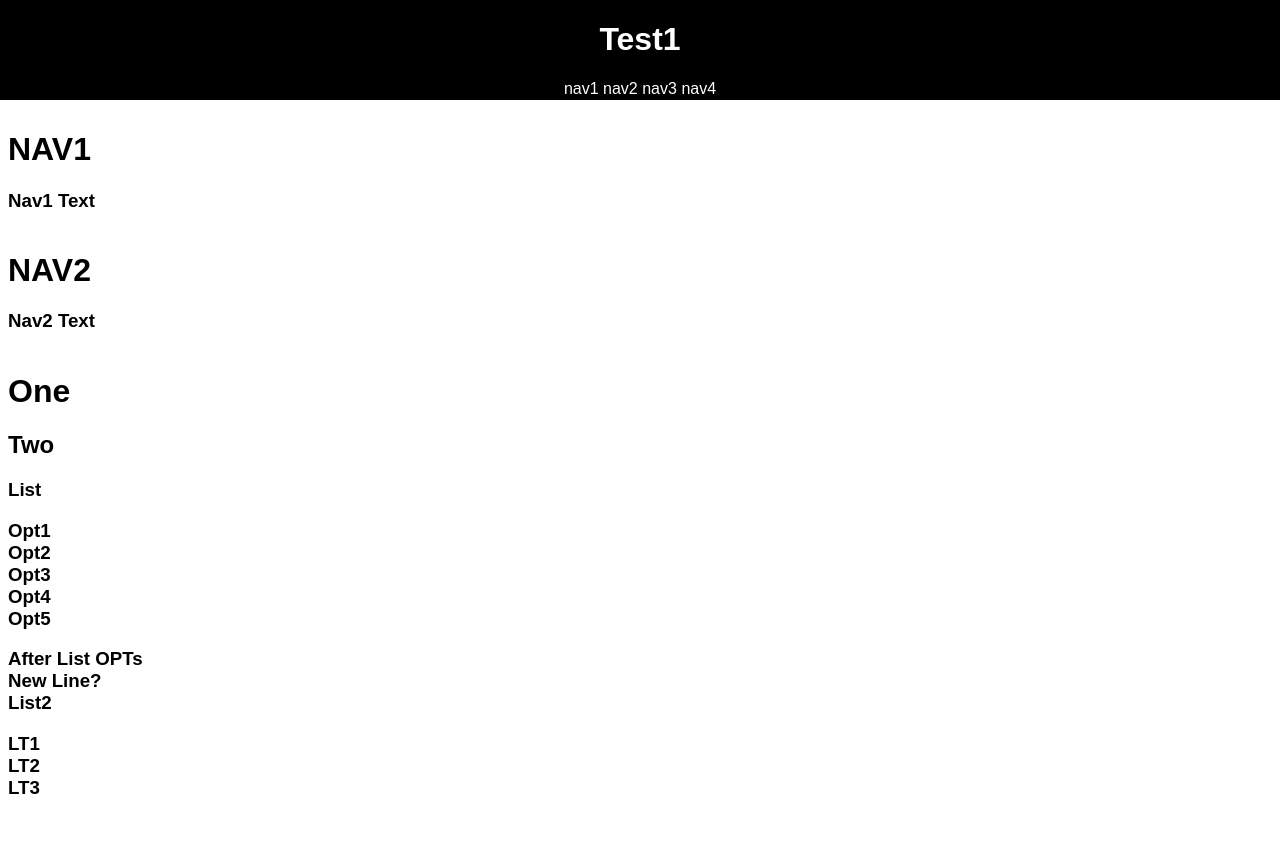
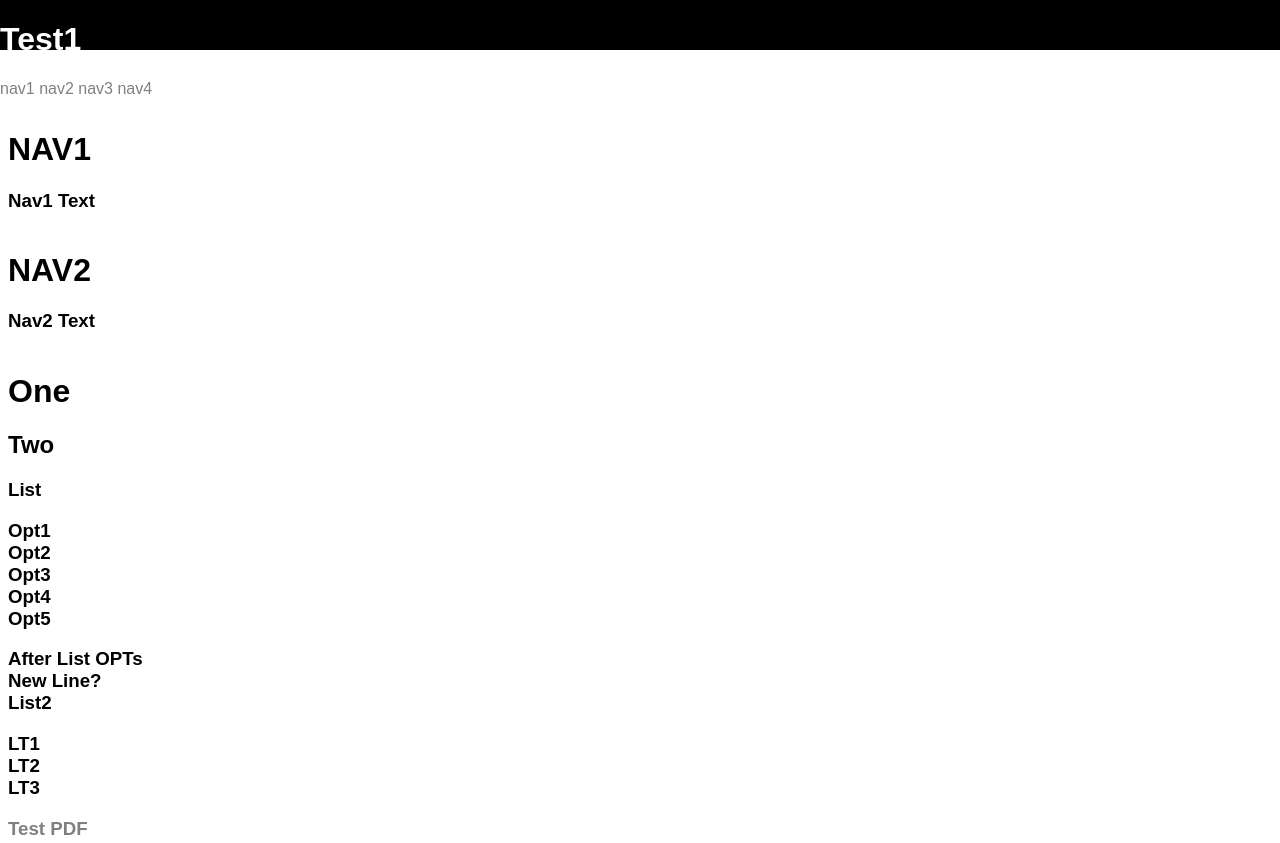
Before and after one commit to JRMGM0623/test3, a plain HTML site: page index.html in a window 1280 px wide. Shown: the top 843 px of the page. Drawn offline with Linux system fonts and the light colour scheme.

Commit message:
Update style.css

```diff
--- a/css/style.css
+++ b/css/style.css
@@ -1,12 +1,12 @@
 header{
 	background-color: black;
 	color: white;
-	text-align: center;
+	text-align: left;
 	position: fixed;
 	top: 0;
 	left: 0;
 	right: 0;
-	height: 100px;
+	height: 50px;
 }
 
 main{
@@ -15,7 +15,7 @@ main{
 
 a{
 	text-decoration: none;
-	color: white;
+	color: grey;
 }
 
 ul{
```
